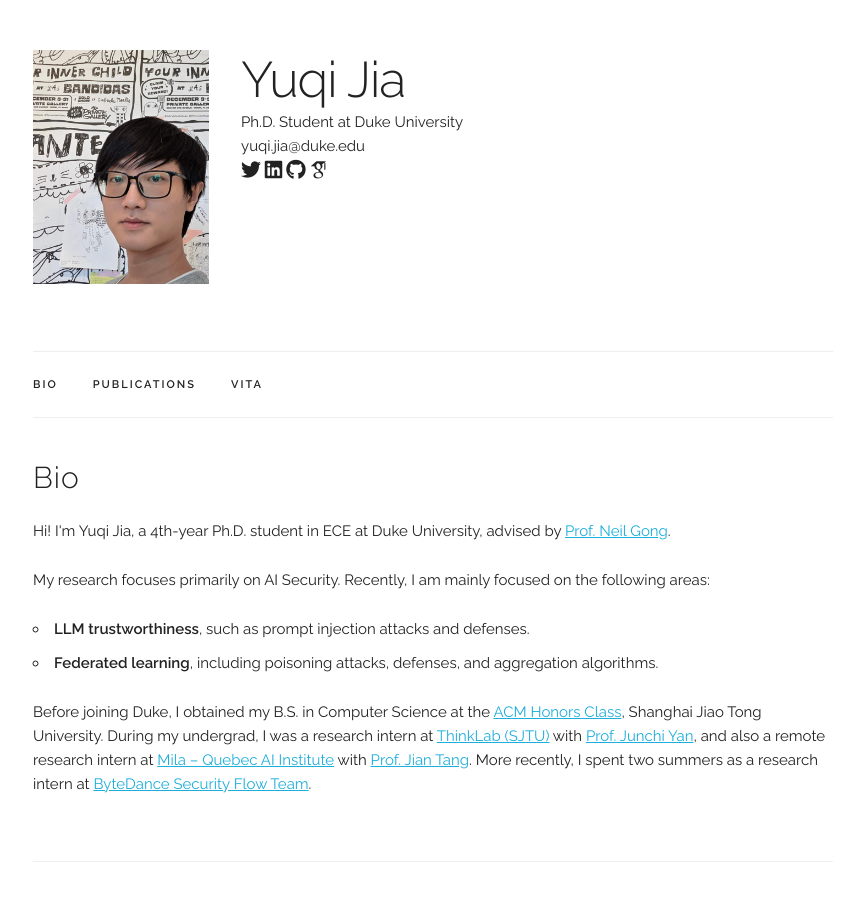
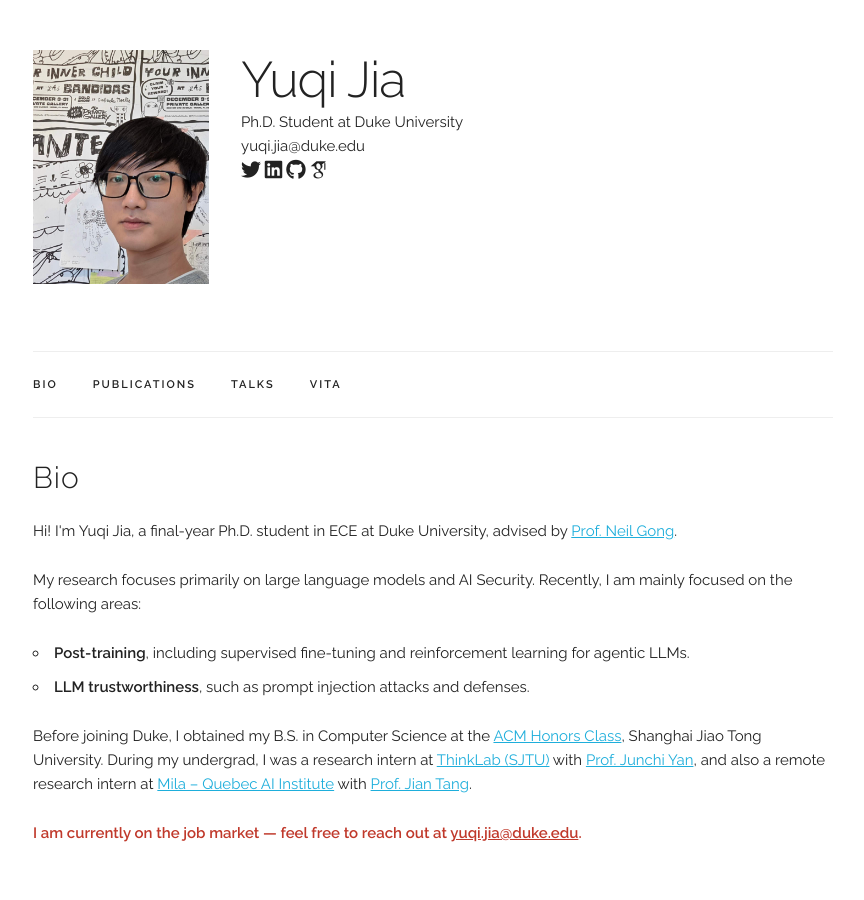
Before and after one commit to jyqhahah/jyqhahah.github.io, a Jekyll site: the page built from index.html, in a window 1280 px wide and 900 px high. Shown: the whole window, without its empty margins (207-1071 px from the left). Built offline with Jekyll 4.4.1, drawn with Linux system fonts in a browser that asks for light colours; some web fonts are replaced; some of the changed text lies outside the part shown.

Commit message:
Update bio and research areas, add TikTok internship and invited talks

```diff
--- a/_layouts/default.html
+++ b/_layouts/default.html
@@ -104,6 +104,7 @@
           <li class="navbar-item"><a class="navbar-link" href={{ "/index.html#bio" | prepend: site.baseurl }}>Bio</a></li>
           <!-- <li class="navbar-item"><a class="navbar-link" href={{ "/index.html#prospective-students" | prepend: site.baseurl }}>Prospective Students</a></li> -->
           <li class="navbar-item"><a class="navbar-link" href={{ "/index.html#publications" | prepend: site.baseurl }}>Publications</a></li>
+          <li class="navbar-item"><a class="navbar-link" href={{ "/index.html#talks" | prepend: site.baseurl }}>Talks</a></li>
           <!--<li class="navbar-item"><a class="navbar-link" href={{ "/index.html#projects" | prepend: site.baseurl }}>Projects</a></li>-->
           <li class="navbar-item"><a class="navbar-link" href={{ "/index.html#resume" | prepend: site.baseurl }}>Vita</a></li>
         </ul>
--- a/index.html
+++ b/index.html
@@ -6,17 +6,17 @@
 <div class="docs-section" id="bio">
   <h4>Bio</h4>
   <p>
-  Hi! I'm Yuqi Jia, a 4th-year Ph.D. student in ECE at Duke University, advised by
+  Hi! I'm Yuqi Jia, a final-year Ph.D. student in ECE at Duke University, advised by
   <a href="https://people.duke.edu/~zg70/" target="_blank">Prof. Neil Gong</a>.
   </p>
 
   <p>
-    My research focuses primarily on AI Security. Recently, I am mainly focused on the following areas:
+    My research focuses primarily on large language models and AI Security. Recently, I am mainly focused on the following areas:
   </p>
 
   <ul>
+    <li><b>Post-training</b>, including supervised fine-tuning and reinforcement learning for agentic LLMs.</li>
     <li><b>LLM trustworthiness</b>, such as prompt injection attacks and defenses.</li>
-    <li><b>Federated learning</b>, including poisoning attacks, defenses, and aggregation algorithms.</li>
   </ul>
 
   <p>
@@ -24,8 +24,12 @@
     <a href="https://acm.sjtu.edu.cn/home" target="_blank">ACM Honors Class</a>, Shanghai Jiao Tong University.
     During my undergrad, I was a research intern at <a href="https://thinklab.sjtu.edu.cn/" target="_blank">ThinkLab (SJTU)</a> with
     <a href="https://scholar.google.com/citations?user=ga230VoAAAAJ&hl=en" target="_blank">Prof. Junchi Yan</a>, and also a remote research intern at <a href="https://mila.quebec/en/" target="_blank">Mila – Quebec AI Institute</a> with
-    <a href="https://jian-tang.com/" target="_blank">Prof. Jian Tang</a>. More recently, I spent two summers as a research intern at
-    <a href="https://www.bytedance.com/en/" target="_blank">ByteDance Security Flow Team</a>.
+    <a href="https://jian-tang.com/" target="_blank">Prof. Jian Tang</a>.
+  </p>
+
+  <p style="color: #C0392B; font-weight: 600;">
+    I am currently on the job market &mdash; feel free to reach out at
+    <a href="mailto:yuqi.jia@duke.edu" style="color: #C0392B; text-decoration: underline;">yuqi.jia@duke.edu</a>.
   </p>
 
 </div>
@@ -145,6 +149,22 @@
   </div>
 </div>
 
+<!-- ========== INVITED TALKS ========== -->
+<div class="docs-section" id="talks">
+  <h4>Invited Talks</h4>
+
+  <p>
+    <b><a href="https://security.cs.berkeley.edu/seminar/?talk=prompt-injection-security-threat" target="_blank">Berkeley Security Seminar</a></b>,
+    University of California, Berkeley &nbsp;&middot;&nbsp; May 2026
+  </p>
+
+  <p>
+    <b>CISC 849</b>, University of Delaware, hosted by
+    <a href="https://www.cis.udel.edu/people/faculty/xing-gao/" target="_blank">Prof. Xing Gao</a>
+    &nbsp;&middot;&nbsp; Mar. 2026
+  </p>
+</div>
+
 <!-- ========== PROJECTS ==========
 <div class="docs-section" id="projects">
   <h4>Projects</h4>
```
Also changed, not shown: _data/experience.yaml (+7 -2 lines).
